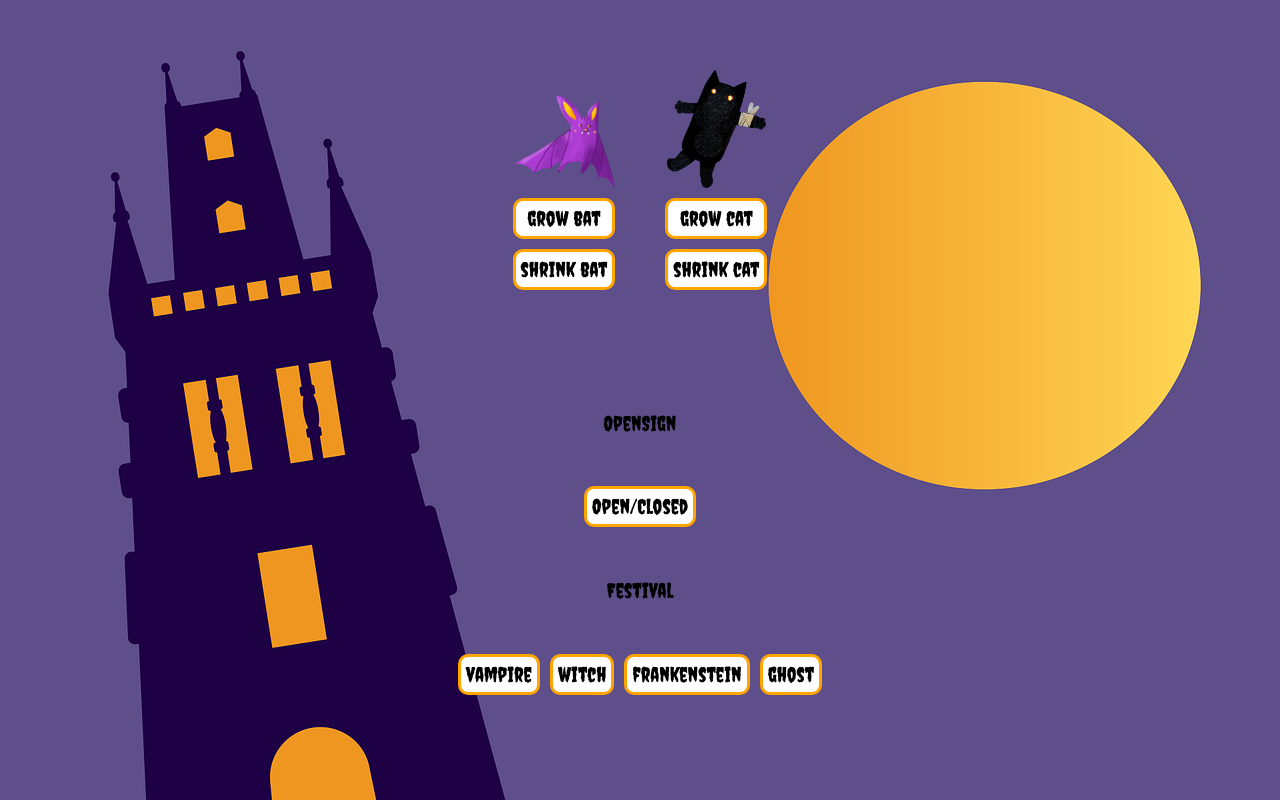
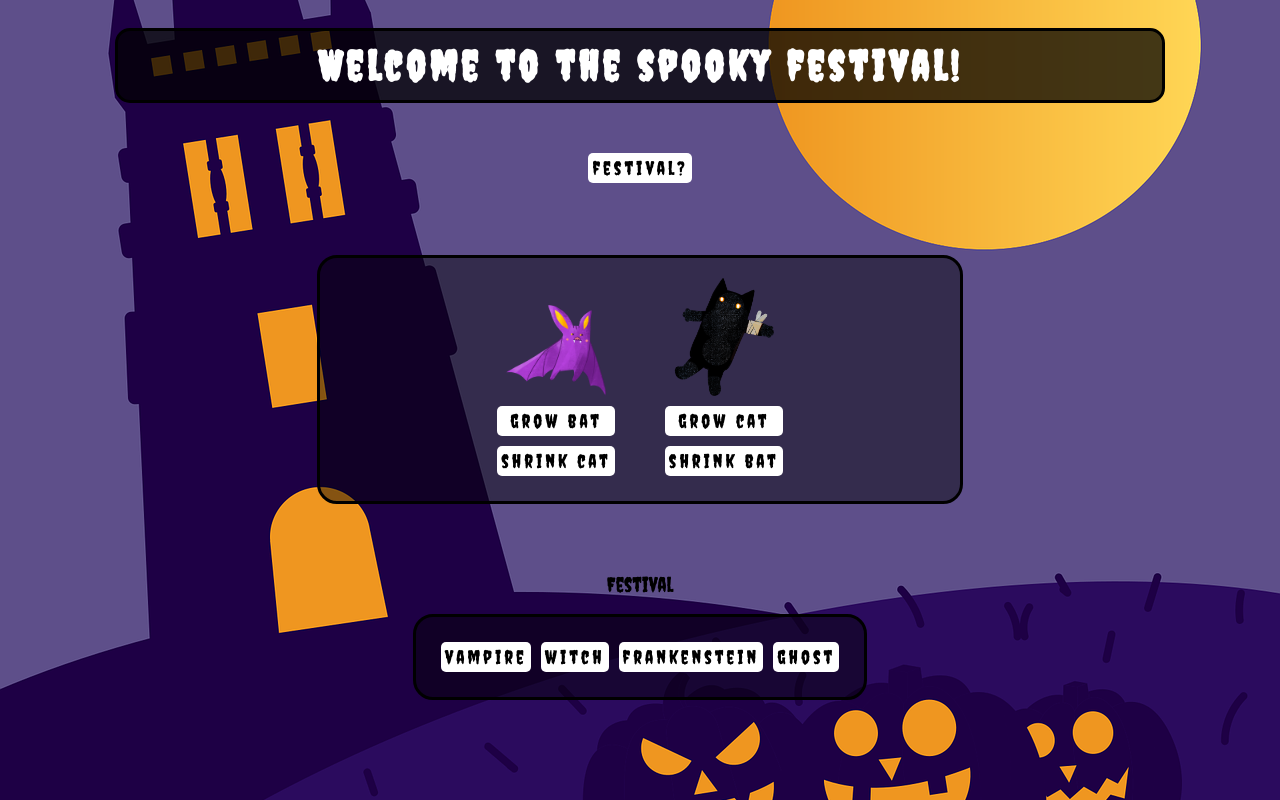
Before and after one commit to kathrynzaro/react-busy-zoo-from-scratch, a React (Create React App) app: page / in a window 1280 px wide. Built offline with nearby package versions, Linux system fonts and the light colour scheme; a web font is replaced by a local one.

Commit message:
adding open/closed sign functionality

```diff
--- a/src/App.css
+++ b/src/App.css
@@ -5,6 +5,7 @@
 .App {
   background-repeat: no-repeat;
   background-size: cover;
+  background-position: center;
   text-align: center;
   font-family: 'Creepster', cursive;
   font-size: 1.3rem;
@@ -22,6 +23,10 @@
   justify-content: center;
   align-items: flex-end;
   margin: 50px;
+  background-color: rgba(0, 0, 0, 0.449);
+  border: 3px solid black;
+  border-radius: 20px;
+  width: 50vw;
 }
 
 .competitor {
@@ -30,12 +35,14 @@
 
 button {
   font-family: 'Creepster', cursive;
-  font-size: 1.3rem;
-  padding: 5px;
+  font-size: 1.2rem;
+  padding: 4px;
   background-color: white;
+  color: black;
   margin: 5px;
-  border: 3px solid orange;
-  border-radius: 10px;
+  border: none;
+  border-radius: 5px;
+  letter-spacing: 3px;
 }
 
 button:hover {
@@ -53,4 +60,18 @@ button:hover {
   display: flex;
   flex-direction: row;
   margin-bottom: 100px;
+  background-color: rgba(0, 0, 0, 0.449);
+  border: 3px solid black;
+  border-radius: 20px;
+  padding: 20px;
 }
+
+h1 {
+  background-color: rgba(0, 0, 0, 0.735);
+  border: 3px solid black;
+  color: white;
+  padding: 10px;
+  border-radius: 15px;
+  letter-spacing: 4px;
+  width: 80vw;
+}
--- a/src/App.js
+++ b/src/App.js
@@ -13,24 +13,24 @@ function App() {
 
   return (
     <div className="App" style={{ backgroundImage: `url(${backgroundImg})` }}>
+      <OpenSign festivalOpen={festivalOpen} />
+      <button onClick={() => setFestivalOpen(!festivalOpen)}>festival?</button>
       <div className='fight'>
         <div className='competitor'>
           <img src='bat.png' width={100} />
           <div className='fight-buttons'>
             <button>grow bat</button>
-            <button>shrink bat</button>
+            <button>shrink cat</button>
           </div>
         </div>
         <div className='competitor'>
           <img src='cat.png' width={100}/>
           <div className='fight-buttons'>
             <button>grow cat</button>
-            <button>shrink cat</button>
+            <button>shrink bat</button>
           </div>
         </div>
       </div>
-      <OpenSign festivalOpen={festivalOpen} />
-      <button>Open/Closed</button>
       <Festival monsters={monsters} />
       <div className='buttons'>
         <button>vampire</button>
--- a/src/OpenSign.js
+++ b/src/OpenSign.js
@@ -2,6 +2,12 @@ import React from 'react';
 
 export default function OpenSign({ festivalOpen }) {
   return (
-    <div>OpenSign</div>
+    <div className={festivalOpen ? 'open' : 'closed'}>
+      {
+        festivalOpen
+          ? <h1>Welcome to the spooky festival!</h1>
+          : <h1>the spooky festival will be open annually october 1st  - 31st</h1>
+      }
+    </div>
   );
 }
```
